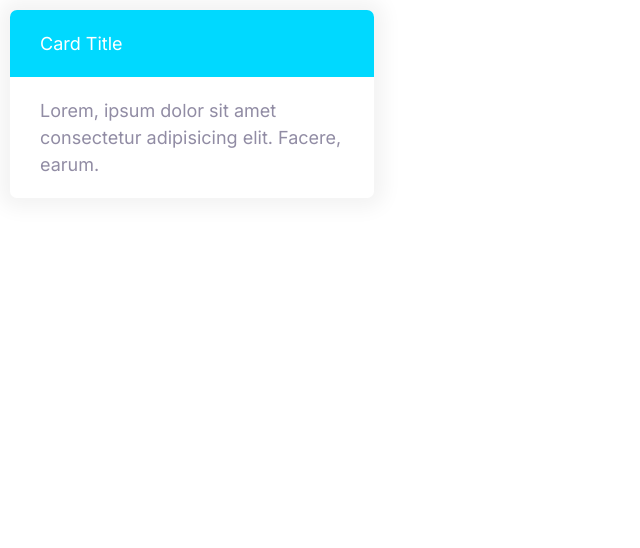
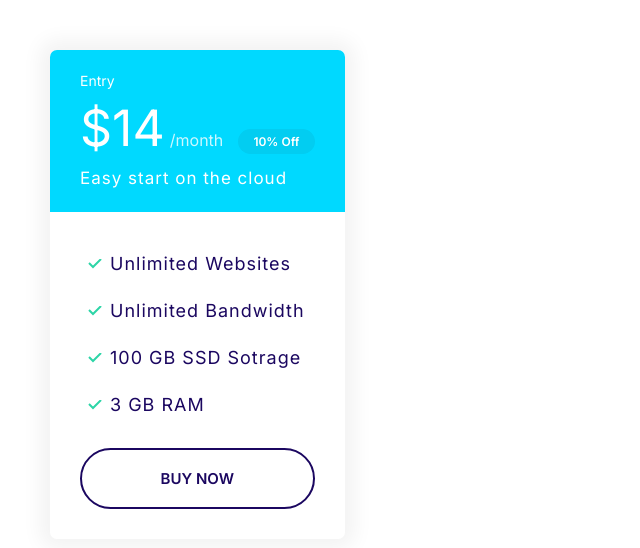
Before and after one commit to WesleySantos/moshifyProyect, a plain HTML site: page index.html in a window 1280 px wide. Shown: the whole page, without its empty margins (0-640 px from the left). Drawn offline with Linux system fonts and the light colour scheme.

Commit message:
Build the plan cards component.

```diff
--- a/css/styles.css
+++ b/css/styles.css
@@ -117,6 +117,7 @@ a {
 
 .badge--small {
   font-size: 1.6rem;
+  padding: 0.5rem 1.5rem;
 }
 
 @media screen and (min-width: 1024px) {
@@ -190,10 +191,12 @@ a {
   padding: 2rem 3rem;
   text-align: center;
   text-transform: uppercase;
-  /* width: 100%; */
   white-space: nowrap;
 }
 
+.btn--block {
+  width: 100%;
+}
 .btn--primary {
   background: var(--color-primary);
   color: #fff;
@@ -292,10 +295,68 @@ a {
 .card__header {
   color: #fff;
 }
-.card--primary {
+.card--primary .card__header {
   background-color: var(--color-primary);
 }
 
-.card--secondary {
+.card--secondary .card__header {
   background-color: var(--color-secondary);
 }
+
+.card--primary .badge--primary {
+  background-color: #02cdf1;
+}
+
+.card--secondary .badge--secondary {
+  background-color: #02cdf1;
+}
+/* Plans */
+
+.plan__name {
+  color: #fff;
+  margin: 0;
+  font-weight: 500;
+  font-size: 2.4rem;
+}
+
+.plan__price {
+  margin-top: 2rem;
+  font-size: 6rem;
+}
+
+.plan__billing-cycle {
+  font-size: 2.4rem;
+  font-weight: 300;
+  opacity: 0.8;
+  margin-right: 1rem;
+}
+
+.plan__description {
+  font-size: 2rem;
+  font-weight: 300;
+  letter-spacing: 1px;
+  display: block;
+}
+
+.plan .list__item {
+  margin-bottom: 2rem;
+  letter-spacing: 1px;
+}
+
+@media screen and (min-width: 1024px) {
+  .plan__name {
+    font-size: 1.4rem;
+  }
+
+  .plan__price {
+    font-size: 5rem;
+  }
+
+  .plan__billing-cycle {
+    font-size: 1.6rem;
+  }
+
+  .plan__description {
+    font-size: 1.7rem;
+  }
+}
--- a/index.html
+++ b/index.html
@@ -15,12 +15,25 @@
     <link rel="stylesheet" href="css/styles.css" />
   </head>
   <body>
-    <div style="width: 30%">
-      <div class="card">
-        <header class="card__header card--secondary">Card Title</header>
-        <div class="card__body">
-          Lorem, ipsum dolor sit amet consectetur adipisicing elit. Facere,
-          earum.
+    <div style="width: 45%; padding: 4rem; display: flex">
+      <div class="plan">
+        <div class="card card--secondary">
+          <header class="card__header">
+            <h3 class="plan__name">Entry</h3>
+            <span class="plan__price">$14</span>
+            <span class="plan__billing-cycle">/month</span>
+            <span class="badge badge--secondary badge--small">10% Off</span>
+            <span class="plan__description">Easy start on the cloud</span>
+          </header>
+          <div class="card__body">
+            <ul class="list list--tick">
+              <li class="list__item">Unlimited Websites</li>
+              <li class="list__item">Unlimited Bandwidth</li>
+              <li class="list__item">100 GB SSD Sotrage</li>
+              <li class="list__item">3 GB RAM</li>
+            </ul>
+            <button class="btn btn--outline btn--block">Buy now</button>
+          </div>
         </div>
       </div>
     </div>
```
Also changed, not shown: components/buttons.html (+1 -1 lines), components/plans.html (added, +20 -0 lines), components/input-groups.html (renamed from components/list-groups.html).
